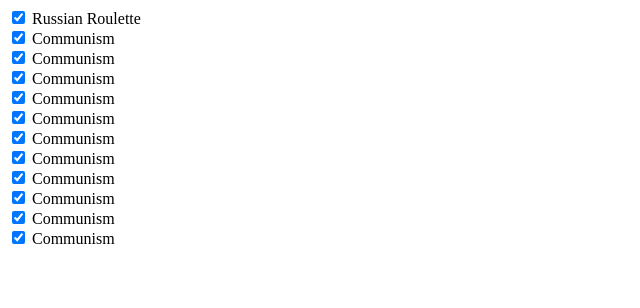
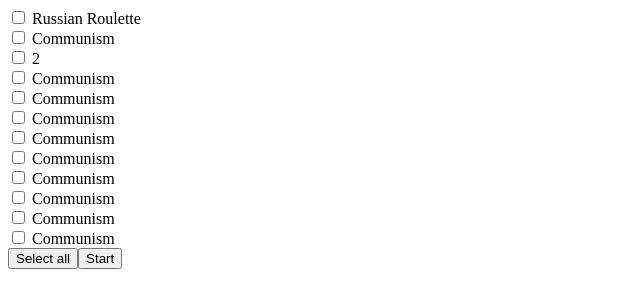
Before and after one commit to bootcamp5/frantics-dealer, an Angular app: page / in a window 1280 px wide. Shown: the top 308 px of the page, without its empty margins (0-640 px from the left). Built offline with nearby package versions, Linux system fonts and the light colour scheme.

Commit message:
implemented selectAll()

```diff
--- a/src/app/action-card.service.ts
+++ b/src/app/action-card.service.ts
@@ -8,11 +8,20 @@ export class ActionCardService {
   constructor() { }
 
   getCards(): ActionCardItem[] {
-    return [
+    return this.cards;
+  }
+
+  selectAll(){
+    for(let card of this.cards){
+      card.selected = true;
+    }
+  }
+
+  cards: ActionCardItem[] = [
     {
       name: 'russian-roulette',
       title: 'Russian Roulette',
-        description: 'foo bar'
+      description: 'foo bar',
     },
     {
       name: 'communism',
@@ -20,9 +29,9 @@ export class ActionCardService {
       description: 'Kommunismus!!'
     },
     {
-        name: 'communism',
-        title: 'Communism',
-        description: 'Kommunismus!!'
+      name: '2',
+      title: '2',
+      description: 'Kommunismus!!',
     },
     {
       name: 'communism',
@@ -70,7 +79,6 @@ export class ActionCardService {
       description: 'Kommunismus!!'
     },
   ];
-  }
 
 }
 
@@ -79,4 +87,5 @@ export interface ActionCardItem {
   name: string;
   title: string;
   description: string;
+  selected?: boolean;
 }
--- a/src/app/app.component.html
+++ b/src/app/app.component.html
@@ -1,3 +1,9 @@
 <div>
-    <div *ngFor="let card of getItems()" > <input type="checkbox" checked="checked"> {{ card.title }} </div>
+    <div *ngFor="let card of getItems()">
+        <input [(ngModel)]="card.selected" type="checkbox">
+        {{ card.title }}
+    </div>
+
+    <button (click)="selectAll()">Select all</button>
+    <button>Start</button>
 </div>
--- a/src/app/app.component.ts
+++ b/src/app/app.component.ts
@@ -7,9 +7,13 @@ import { ActionCardService } from './action-card.service';
   styleUrls: ['./app.component.scss']
 })
 export class AppComponent {
+
   constructor(private actionsCards: ActionCardService) {  }
 
   getItems() {
     return this.actionsCards.getCards();
   }
+  selectAll() {
+    this.actionsCards.selectAll();
+  }
 }
--- a/src/app/app.module.ts
+++ b/src/app/app.module.ts
@@ -1,4 +1,5 @@
 import { BrowserModule } from '@angular/platform-browser';
+import { FormsModule } from '@angular/forms';
 import { NgModule } from '@angular/core';
 
 import { AppRoutingModule } from './app-routing.module';
@@ -10,7 +11,8 @@ import { AppComponent } from './app.component';
   ],
   imports: [
     BrowserModule,
-    AppRoutingModule
+    AppRoutingModule,
+    FormsModule,
   ],
   providers: [],
   bootstrap: [AppComponent]
```
Lines whose indentation alone changed are shown as unchanged.
